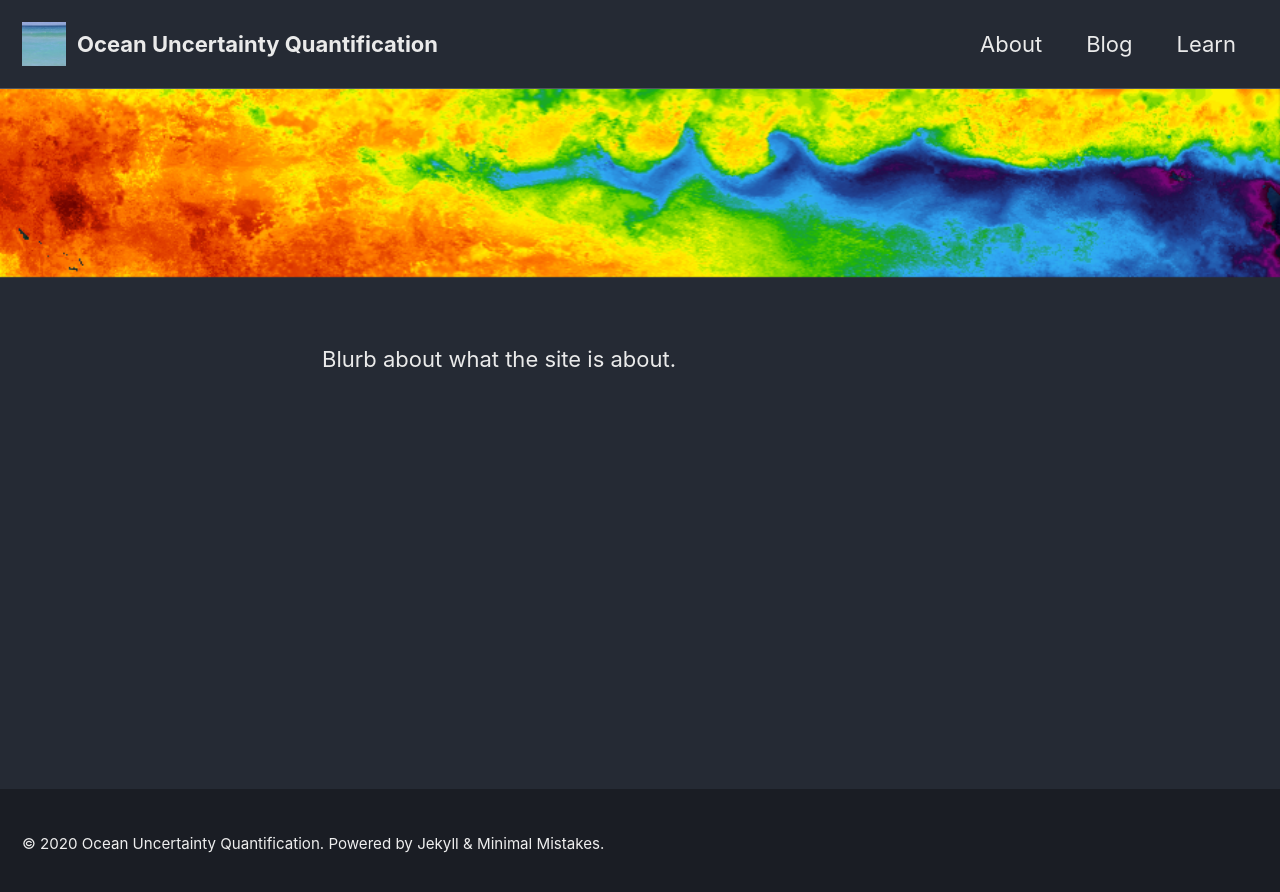
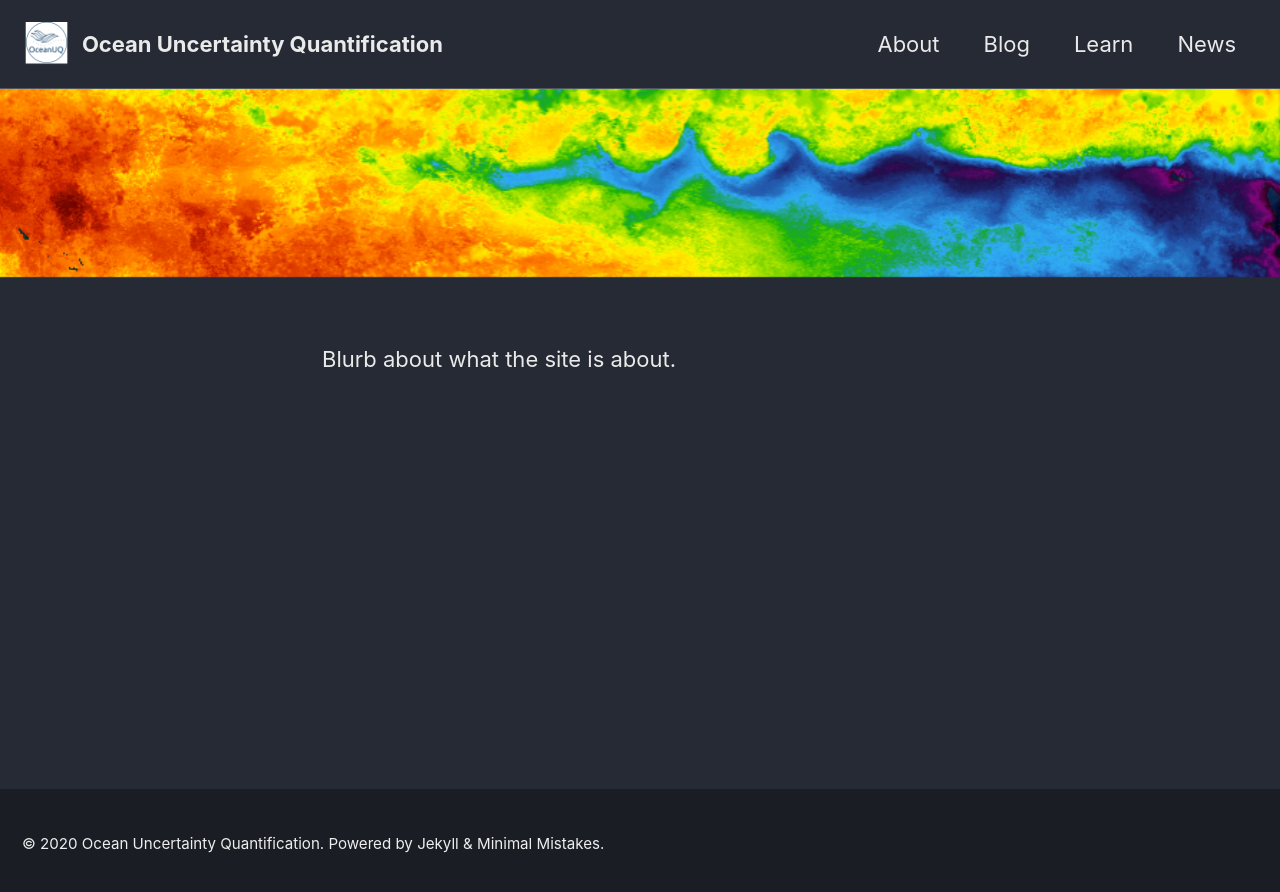
Before and after one commit to selipot/OceanUQ.github.io, a Jekyll site: the page built from index.html, in a window 1280 px wide. Shown: the top 892 px of the page. Built offline with Jekyll 4.4.1, drawn with Linux system fonts in a browser that asks for light colours; cached includes are drawn as plain includes; nearby versions of some CDN libraries; the list of posts is cut into pages by our own code.

Commit message:
new logo, news page

```diff
--- a/_config.yml
+++ b/_config.yml
@@ -26,7 +26,7 @@
 baseurl                  : # the subpath of your site, e.g. "/blog"
 repository               : "OceanUQ"
 teaser                   : # path of fallback teaser image, e.g. "/assets/images/500x300.png"
-logo                     :  "/assets/images/ocean_400x400.jpg" # path of logo image to display in the masthead, e.g. "/assets/images/88x88.png"
+logo                     :  "/assets/images/logo-blue.png" # path of logo image to display in the masthead, e.g. "/assets/images/88x88.png"
 masthead_title           : # overrides the website title displayed in the masthead, use " " for no title
 # breadcrumbs            : false # true, false (default)
 words_per_minute         : 200
@@ -95,7 +95,7 @@
 # Site Author
 author:
   name             : "OceanUQ"
-  avatar           : "/assets/images/ocean_400x400.jpg"
+  avatar           : "/assets/images/logo-blue.png"
   bio              : ""
   location         : "Somewhere"
   email            :
--- a/_data/navigation.yml
+++ b/_data/navigation.yml
@@ -6,5 +6,9 @@
     url: /blog/
   - title: "Learn"
     url: /learn/
+  #- title: "Team"
+  #  url: /team/
+  - title: "News"
+    url: /news/
   # - title: "Sitemap"
   #   url: /sitemap/
--- /dev/null
+++ b/news/index.html
@@ -0,0 +1,6 @@
+---
+layout: home
+author_profile: false
+---
+
+News (e.g., about upcoming UQ events) goes here. We could use a blog format or just add the text, simply, in paragraph format.
```
Also changed, not shown: assets/images/logo-blue.png (added).
